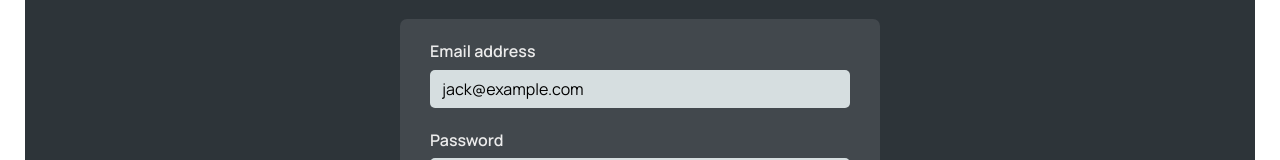
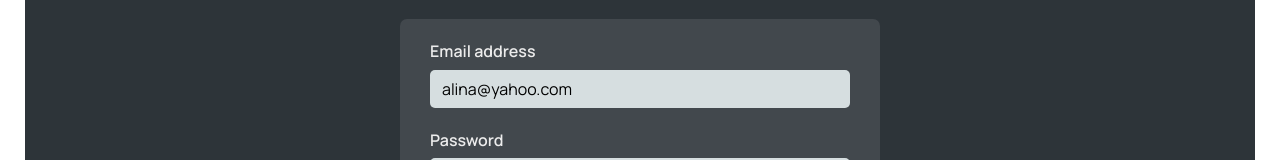
Before and after one commit to AlinaAMG/React-practicing, a React (Vite) app: page /login in a window 1280 px wide. Shown: the part 170-330 px from the top of the page. Built offline with nearby package versions, Linux system fonts and the light colour scheme; data requests are answered from the project's data file.

Commit message:
andere bug opgelost

```diff
--- a/src/pages/Login.jsx
+++ b/src/pages/Login.jsx
@@ -7,7 +7,7 @@ import styles from "./Login.module.css";
 
 export default function Login() {
   // PRE-FILL FOR DEV PURPOSES
-  const [email, setEmail] = useState("jack@example.com");
+  const [email, setEmail] = useState('alina@yahoo.com');
   const [password, setPassword] = useState("qwerty");
 
   const { login, isAuthenticated } = useAuth();
```
